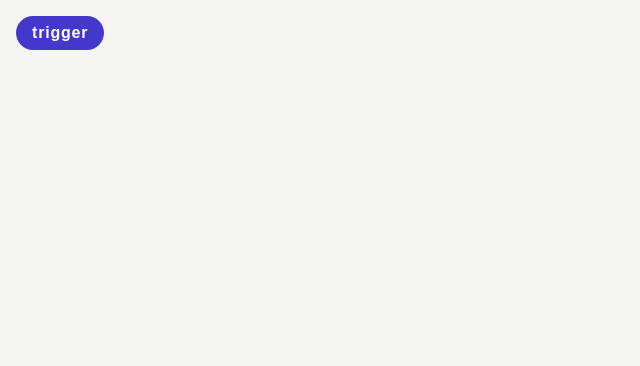
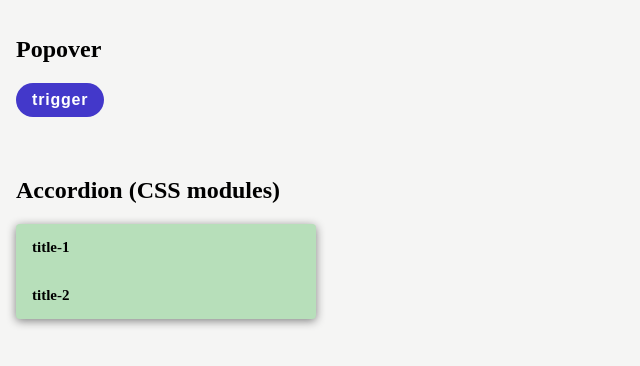
Before and after one commit to K-shigehito/radix-ui-example, a React (Vite) app: page / in a window 1280 px wide. Shown: the top 366 px of the page, without its empty margins (0-640 px from the left). Built offline with nearby package versions, Linux system fonts and the light colour scheme.

Commit message:
feat(component): accordion

```diff
--- a/package.json
+++ b/package.json
@@ -9,6 +9,7 @@
     "preview": "vite preview"
   },
   "dependencies": {
+    "@radix-ui/react-accordion": "^1.0.0",
     "@radix-ui/react-popover": "1.0.0",
     "@stitches/react": "^1.2.8",
     "react": "^18.2.0",
--- a/src/App.tsx
+++ b/src/App.tsx
@@ -1,18 +1,50 @@
 import { Popover, PopoverTrigger, PopoverContent } from "./components/Popover";
+import {
+  Accordion,
+  AccordionItem,
+  AccordionContent,
+  AccordionTrigger,
+  AccordionHeader,
+} from "./components/Accordion/Accordion";
 
 const App = () => {
   return (
     <div
       style={{
+        display: "flex",
+        flexDirection: "column",
+        gap: "40px",
         padding: "16px",
         backgroundColor: "#f5f5f4",
         minHeight: "100vh",
       }}
     >
-      <Popover>
-        <PopoverTrigger>trigger</PopoverTrigger>
-        <PopoverContent>content</PopoverContent>
-      </Popover>
+      <div>
+        <h2>Popover</h2>
+        <Popover>
+          <PopoverTrigger>trigger</PopoverTrigger>
+          <PopoverContent>content</PopoverContent>
+        </Popover>
+      </div>
+
+      <div>
+        <h2>Accordion (CSS modules)</h2>
+        <Accordion type="single">
+          <AccordionItem value="item-1">
+            <AccordionHeader>
+              <AccordionTrigger>title-1</AccordionTrigger>
+            </AccordionHeader>
+            <AccordionContent>content-2</AccordionContent>
+          </AccordionItem>
+
+          <AccordionItem value="item-2">
+            <AccordionHeader>
+              <AccordionTrigger>title-2</AccordionTrigger>
+            </AccordionHeader>
+            <AccordionContent>content-2</AccordionContent>
+          </AccordionItem>
+        </Accordion>
+      </div>
     </div>
   );
 };
--- /dev/null
+++ b/src/components/Accordion/Accordion.module.css
@@ -0,0 +1,62 @@
+.grass {
+  --grass1: hsl(116, 50%, 98.9%);
+  --grass2: hsl(120, 60%, 97.1%);
+  --grass3: hsl(120, 53.6%, 94.8%);
+  --grass4: hsl(121, 47.5%, 91.4%);
+  --grass5: hsl(122, 42.6%, 86.5%);
+  --grass6: hsl(124, 39%, 79.7%);
+  --grass7: hsl(126, 37.1%, 70.2%);
+  --grass8: hsl(131, 38.1%, 56.3%);
+  --grass9: hsl(131, 41%, 46.5%);
+  --grass10: hsl(132, 43.1%, 42.2%);
+  --grass11: hsl(133, 50%, 32.5%);
+  --grass12: hsl(130, 30%, 14.9%);
+}
+.route {
+  border-radius: 4px;
+  width: 300px;
+  background-color: hsl(124, 39%, 79.7%);
+  box-shadow: 0 2px 10px gray;
+}
+.item {
+  overflow: hidden;
+  margin-top: 1px;
+}
+.item:first-child {
+  margin-top: 0;
+  border-top-left-radius: 4px;
+  border-top-right-radius: 4px;
+}
+.item:lst-child {
+  margin-top: 0;
+  border-bottom-left-radius: 4px;
+  border-bottom-right-radius: 4px;
+}
+.item:focus-within {
+  position: "relative";
+  z-index: 1;
+  box-shadow: 0 0 0 2px gray;
+}
+.header {
+  all: unset;
+  display: flex;
+  font-weight: bold;
+}
+.trigger {
+  all: unset;
+  background-color: transparent;
+  padding: 16px;
+  height: 45;
+  flex: 1;
+  display: flex;
+  align-items: center;
+  justify-content: space-between;
+  font-size: 15px;
+  line-height: 1;
+  cursor: pointer;
+  box-shadow: 0 1px 0 gray;
+}
+.content {
+  background-color: hsl(120, 60%, 97.1%);
+  padding: 15px 20px;
+}
--- /dev/null
+++ b/src/components/Accordion/Accordion.tsx
@@ -0,0 +1,22 @@
+import * as AccordionPrimitive from "@radix-ui/react-accordion";
+import { withClassName } from "../../utils/withClassName";
+import styles from "./Accordion.module.css";
+
+export const Accordion = withClassName(AccordionPrimitive.Root, styles.route);
+
+export const AccordionItem = withClassName(
+  AccordionPrimitive.Item,
+  styles.item
+);
+export const AccordionHeader = withClassName(
+  AccordionPrimitive.Header,
+  styles.header
+);
+export const AccordionContent = withClassName(
+  AccordionPrimitive.Content,
+  styles.content
+);
+export const AccordionTrigger = withClassName(
+  AccordionPrimitive.Trigger,
+  styles.trigger
+);
--- /dev/null
+++ b/src/utils/withClassName.ts
@@ -0,0 +1,21 @@
+import { ComponentProps, createElement, JSXElementConstructor } from "react";
+
+export const withClassName = <
+  T extends keyof JSX.IntrinsicElements | JSXElementConstructor<any>
+>(
+  component: T,
+  ...classes: string[]
+) => {
+  const name = `${typeof component === "string" ? component : ""}_${
+    classes[0]
+  }`;
+
+  return {
+    [name](props: ComponentProps<T>) {
+      return createElement(component, {
+        ...props,
+        className: `${props.className} ${classes}`,
+      });
+    },
+  }[name];
+};
```
Also changed, not shown: 1 other file (tests, documents, lock files or other folders).
